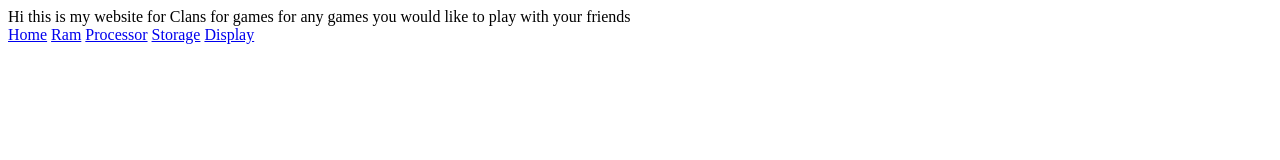
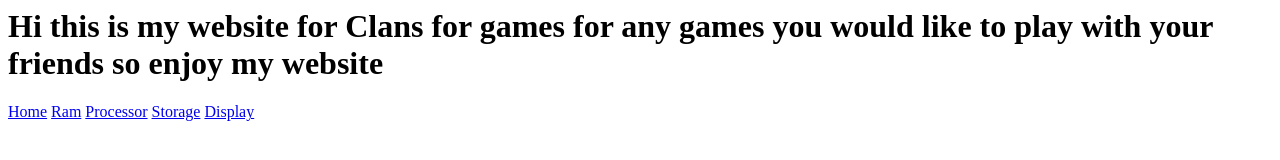
Before and after one commit to Michaeladmire/ClanWarz, a plain HTML site: page index.html in a window 1280 px wide. Drawn offline with Linux system fonts and the light colour scheme.

Commit message:
Update index.html

```diff
--- a/index.html
+++ b/index.html
@@ -1,6 +1,6 @@
 <html>
 <body>
- <hI>Hi this is my website for Clans for games for any games you would like to play with your friends </h1>
+ <h1>Hi this is my website for Clans for games for any games you would like to play with your friends so enjoy my website  </h1>
 <div class="topnav" id="myTopnav">
 <a href="home.html">Home</a>
 <a href="Ram.html">Ram</a>
```
